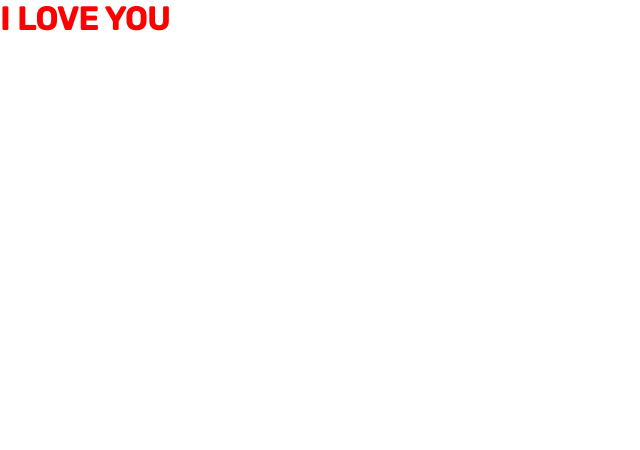
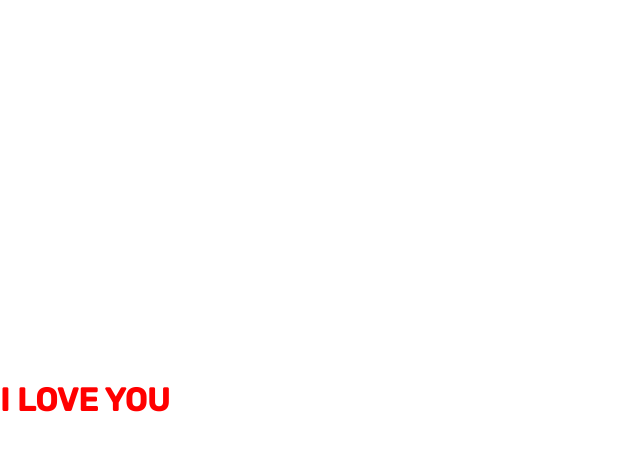
Before and after one commit to jasonghaleb/jasonghaleb.github.io, a plain HTML site: page index.html in a window 1280 px wide. Shown: the whole page, without its empty margins (0-640 px from the left). Drawn offline with Linux system fonts and the light colour scheme.

Commit message:
Update index.html

```diff
--- a/index.html
+++ b/index.html
@@ -13,6 +13,8 @@
         <style>
                 h1 {
                         color: red;
+                        text-alignment: center;
+                        line-height: 100vh;
                 }
         </style>
 </head>
```
